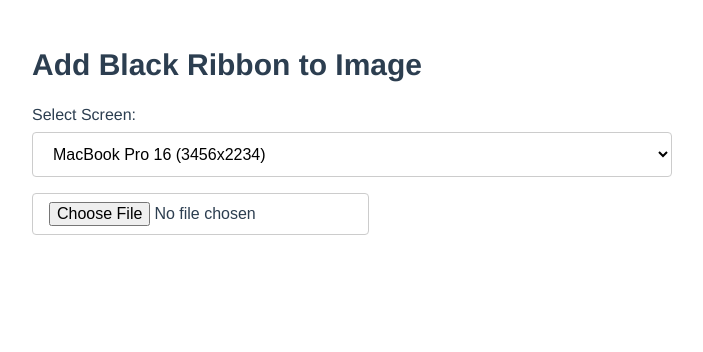
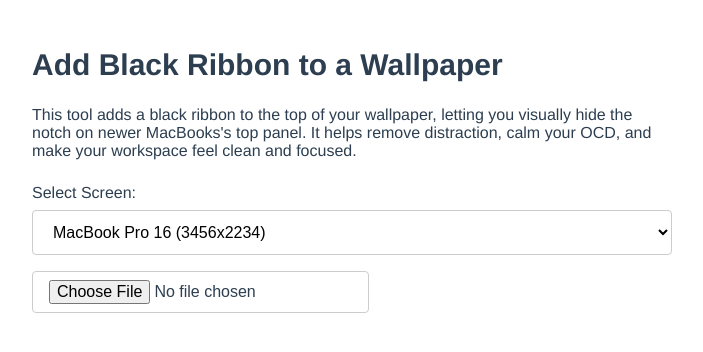
Before and after one commit to ppenicka/add-ribbon, a Vue app: page / in a window 1280 px wide. Shown: the top 352 px of the page, without its empty margins (288-991 px from the left). Built offline with nearby package versions, Linux system fonts and the light colour scheme.

Commit message:
feat: add description text

```diff
--- a/src/components/AddRibbonToWallpaper.vue
+++ b/src/components/AddRibbonToWallpaper.vue
@@ -60,7 +60,13 @@
 <template>
   <div class="add-ribbon-container">
     <div class="container">
-      <h1 class="title">Add Black Ribbon to Image</h1>
+      <h1 class="title">Add Black Ribbon to a Wallpaper</h1>
+      <p class="description">
+        This tool adds a black ribbon to the top of your wallpaper, letting you
+        visually hide the notch on newer MacBooks's top panel. It helps remove
+        distraction, calm your OCD, and make your workspace feel clean and
+        focused.
+      </p>
 
       <div class="screen-selector">
         <label class="label">Select Screen:</label>
@@ -117,6 +123,11 @@
 .title {
   font-size: 1.875rem;
   font-weight: bold;
+  margin-bottom: 1.5rem;
+}
+
+.description {
+  margin-top: 0;
   margin-bottom: 1.5rem;
 }
 
```
